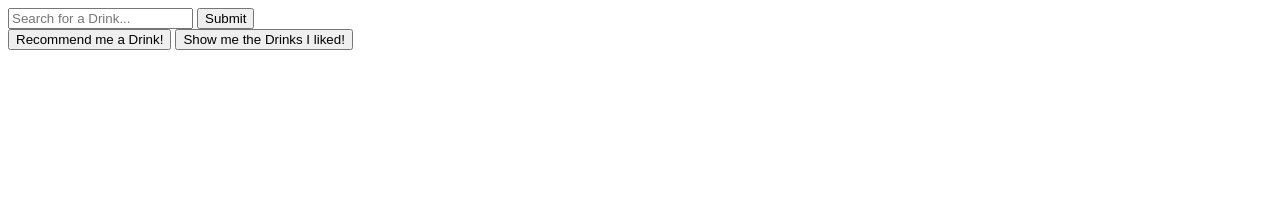
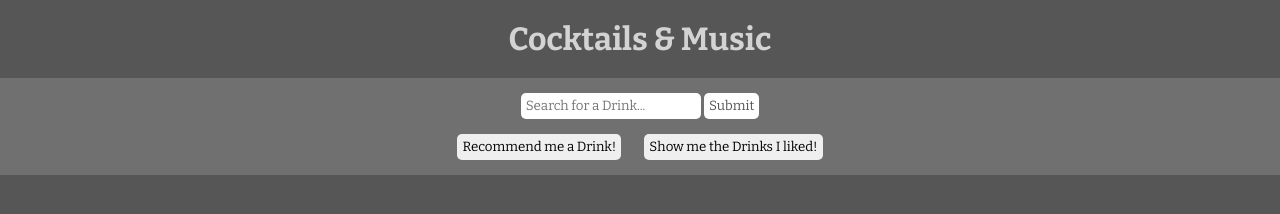
Before and after one commit to daniel-walters/js-hackathon, a website with bundled scripts: page src/index.html in a window 1280 px wide. Built offline with nearby package versions, Linux system fonts and the light colour scheme.

Commit message:
added random font, flex box for card and div for search bar

```diff
--- a/src/cocktail-card.js
+++ b/src/cocktail-card.js
@@ -13,7 +13,7 @@ export const generateCard = (data, recommended) => {
     const {strMeasure1, strMeasure2, strMeasure3, strMeasure4, strMeasure5, strMeasure6, strMeasure7, strMeasure8, strMeasure9, strMeasure10, strMeasure11, strMeasure12, strMeasure13, strMeasure14, strMeasure15} = data;
     const measuresUnfiltered = [strMeasure1, strMeasure2, strMeasure3, strMeasure4, strMeasure5, strMeasure6, strMeasure7, strMeasure8, strMeasure9, strMeasure10, strMeasure11, strMeasure12, strMeasure13, strMeasure14, strMeasure15];
     const measures = measuresUnfiltered.filter((amount) => amount !== null);
-
+    card.classList.add("show-card");
     card.innerHTML = `
     <div class="child">
         <h2>${name}</h2>
@@ -30,10 +30,9 @@ export const generateCard = (data, recommended) => {
         <ul>
         ${generateRecipe(instructions)}
         </ul>
-
+        <div class="grandchild">
+        <button type="button" id="add-to-list"> Add this to my List</button>
     </div>
-    <div class="child">
-        <button type="button" id="add-to-list"> Add this to my List</button>
     </div>
     `
 
--- a/src/index.html
+++ b/src/index.html
@@ -4,10 +4,17 @@
     <meta charset="UTF-8">
     <meta http-equiv="X-UA-Compatible" content="IE=edge">
     <meta name="viewport" content="width=device-width, initial-scale=1.0">
-    <link rel="stylesheet" href="style.css">
+    <link rel="stylesheet" href="./style.css">
+    <link rel="preconnect" href="https://fonts.googleapis.com">
+    <link rel="preconnect" href="https://fonts.gstatic.com" crossorigin>
+    <link href="https://fonts.googleapis.com/css2?family=Bebas+Neue&family=Bitter:wght@400;700&display=swap" rel="stylesheet">
     <title>Document</title>
 </head>
 <body>
+    <header>
+        <h1>Cocktails & Music</h1>
+    </header>
+    <section id="search-section">
         <form id="search-form">
             <input id="search-bar" type="text" name="search-bar" placeholder="Search for a Drink...">
             <input type="submit" id="submit-button">
@@ -15,6 +22,7 @@
         <button id="reco-button">Recommend me a Drink!</button>
         <!-- button for list of liked drinks -->
         <button id="show-liked-drinks">Show me the Drinks I liked!</button>
+    </section>
     <div id="liked-drinks"></div>
     <!-- div for cocktail-card -->
     <div id="cocktail-card"></div>
--- a/src/style.css
+++ b/src/style.css
@@ -0,0 +1,55 @@
+* {
+    font-family: 'Bitter', serif;
+    margin: 0;
+}
+
+body {
+    color: #d3d3d3;
+    background: #565656;
+}
+
+header {
+    text-align: center;
+    padding: 20px 0px;
+}
+
+#search-section {
+    background: hsla(0, 0%, 83%, 0.2);
+    text-align: center;
+    margin: none;
+    padding: 15px 0;
+}
+
+#search-bar, #submit-button, #reco-button, #show-liked-drinks {
+    padding: 5px;
+    border: none;
+    border-radius: 5px;
+}
+
+#submit-button {
+    background: white;
+    color: #565656;
+}
+
+#reco-button, #show-liked-drinks {
+    margin: 15px 10px 0 10px;;
+}
+
+#cocktail-card {
+    display: flex;
+    flex-wrap: wrap;
+    margin: 20px auto;
+    padding: 2rem;
+    max-width: 80vw;
+
+}
+
+.show-card {
+    background: white;
+    border: black 2px solid;
+}
+
+.child {
+    padding: 10px;
+    max-width: 45%;
+}
```
Lines whose indentation alone changed are shown as unchanged.
